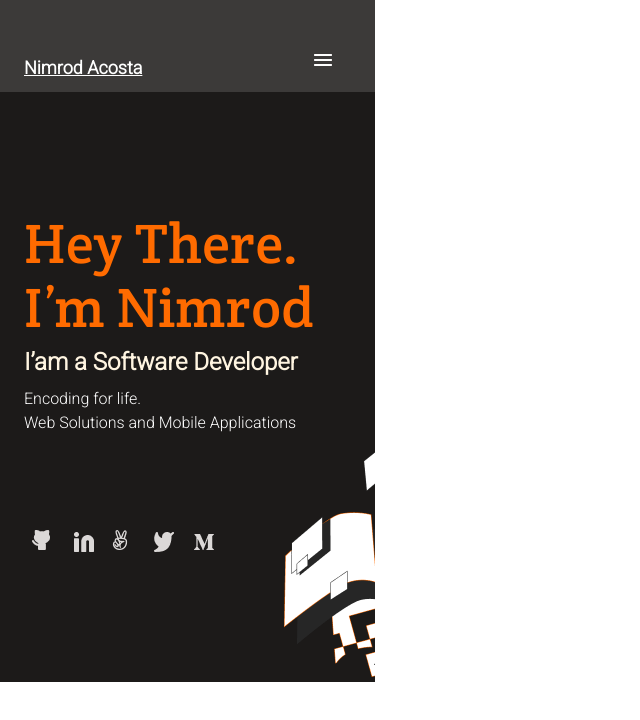
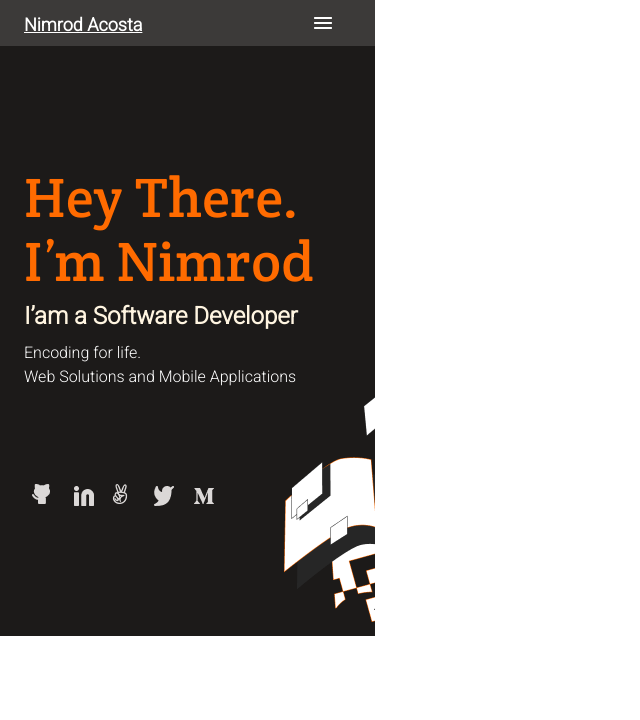
Before and after one commit to nimplay/Microverse_Portfolio, a website: page index.html in a window 1280 px wide. Shown: the whole page, without its empty margins (0-640 px from the left). Drawn offline with Linux system fonts and the light colour scheme.

Commit message:
deliting top border into header for improve the style

```diff
--- a/style.css
+++ b/style.css
@@ -11,7 +11,7 @@
 header {
   position: absolute;
   width: 375px;
-  height: 92px;
+  height: 46px;
   left: 0;
   top: 0;
   background: #3c3a39;
@@ -21,7 +21,7 @@ header {
   position: absolute;
   left: 0;
   right: 0;
-  top: 44px;
+  top: 0;
   bottom: 0;
 }
 
@@ -34,7 +34,7 @@ header {
   width: 101px;
   height: 44px;
   left: 12px;
-  top: calc(50% - 44px / 2);
+  top: calc(50% - 40px / 2);
 }
 
 .bar2 .burger {
@@ -46,7 +46,7 @@ header {
   width: 40px;
   height: 40px;
   right: 24px;
-  top: calc(50% - 40px / 2);
+  top: calc(50% - 24px / 2);
   border-radius: 8px;
 }
 
@@ -98,13 +98,12 @@ header {
   width: 375px;
   height: 590px;
   left: 0;
-  top: 92px;
+  top: 46px;
   background: #1c1a19;
   background-image: url("./Images/Illustration.png");
   background-repeat: no-repeat;
-  background-position: absolute;
   background-position-x: 100%;
-  background-position-y: 125%;
+  background-position-y: 120%;
 }
 
 .continer .title {
```
